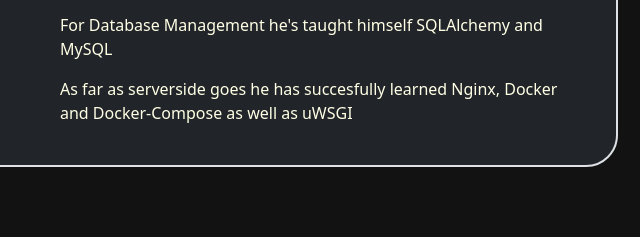
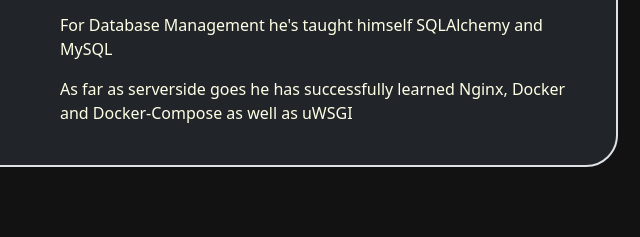
Before and after one commit to ZSturman/ZSturman.github.io, a plain HTML site: page index.html in a window 1280 px wide. Shown: the part 1383-1620 px from the top of the page, 592-1232 px from the left. Drawn offline with nearby package versions, Linux system fonts and the light colour scheme.

Commit message:
fixed typo

```diff
--- a/index.html
+++ b/index.html
@@ -48,7 +48,7 @@
                         <p class="project-item-content">Since then he has learned Python3, JavaScript, HTML/CSS, Jinja2 and SQL.</p>
                         <p class="project-item-content">The modules and libraries include NumPy, Pandas, MatPlotLib, Chart.js, OpenCV, ThreeJS, Flask and Bootstrap. </p>
                         <p class="project-item-content">For Database Management he's taught himself SQLAlchemy and MySQL</p>
-                        <p class="project-item-content">As far as serverside goes he has succesfully learned Nginx, Docker and Docker-Compose as well as uWSGI </p>
+                        <p class="project-item-content">As far as serverside goes he has successfully learned Nginx, Docker and Docker-Compose as well as uWSGI </p>
                     </div>
                 </div>
             </section>
```
